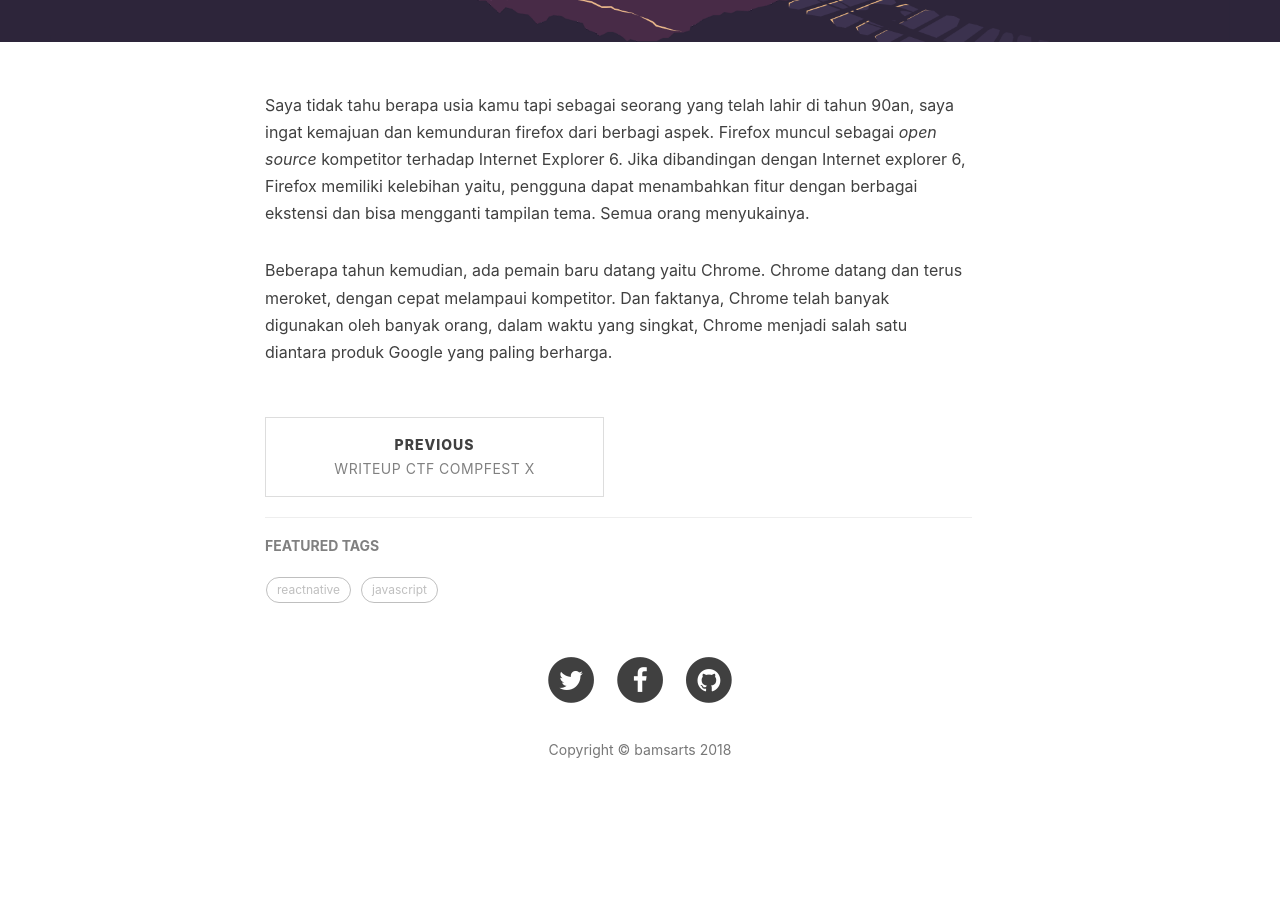
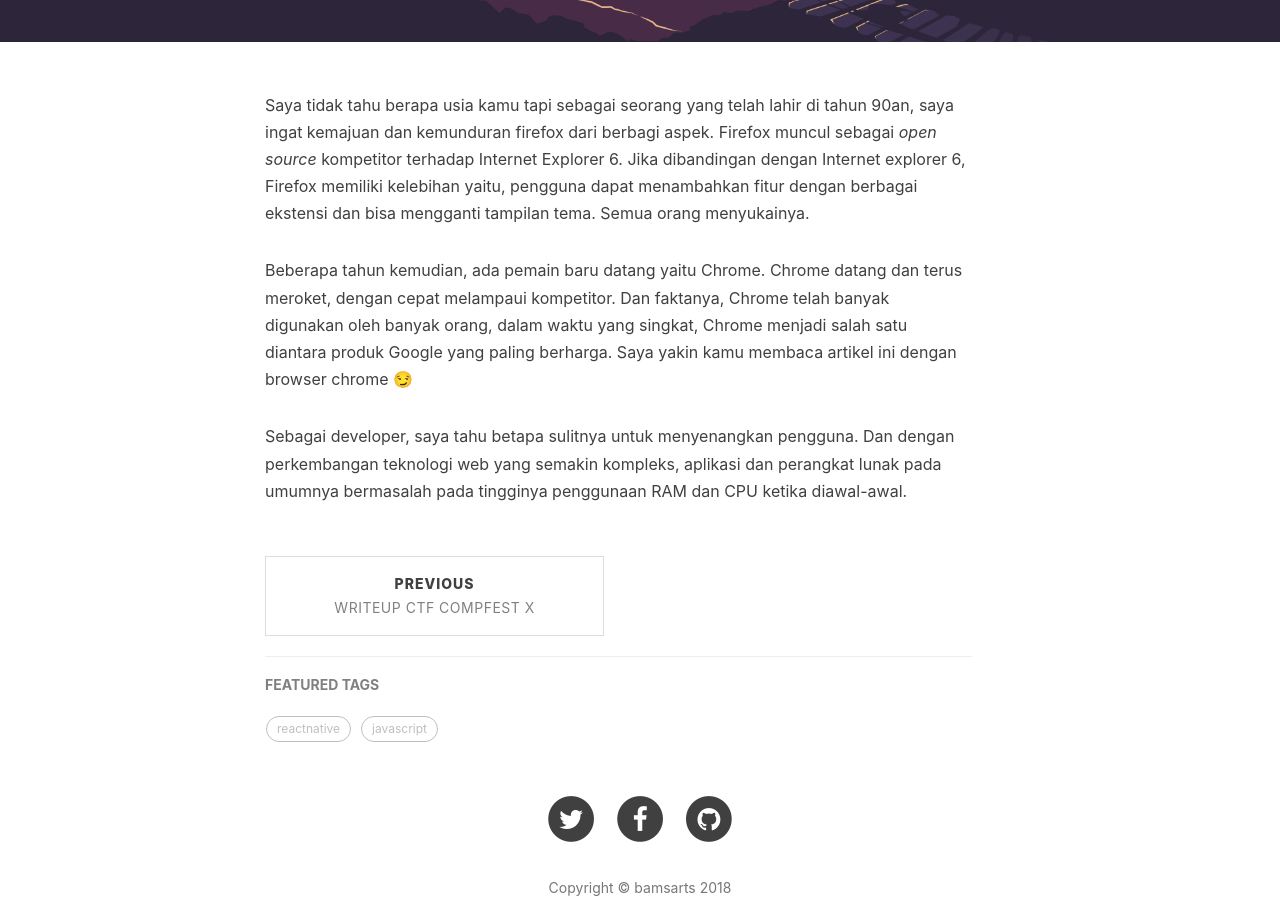
Before and after one commit to bamsarts/bamsarts.github.io, a Jekyll site: the page built from _posts/2018-09-02-Alasan-Kenapa-Harus-Menggunakan-Firefox-Untuk-Web-Development.md, in a window 1280 px wide and 900 px high, scrolled down 536 px. Built offline with Jekyll 4.4.1, drawn with Linux system fonts in a browser that asks for light colours; nearby versions of some CDN libraries; emoji names are drawn with the system emoji font; comment, search, counter and statistics services are not loaded; before the commit the page ends 1389 px from its top, so only the background shows below that.

Commit message:
update post

```diff
--- a/_posts/2018-09-02-Alasan-Kenapa-Harus-Menggunakan-Firefox-Untuk-Web-Development.md
+++ b/_posts/2018-09-02-Alasan-Kenapa-Harus-Menggunakan-Firefox-Untuk-Web-Development.md
@@ -14,4 +14,6 @@
 
 Saya tidak tahu berapa usia kamu tapi sebagai seorang yang telah lahir di tahun 90an, saya ingat kemajuan dan kemunduran firefox dari berbagi aspek. Firefox muncul sebagai _open source_ kompetitor terhadap Internet Explorer 6. Jika dibandingan dengan Internet explorer 6, Firefox memiliki kelebihan yaitu, pengguna dapat menambahkan fitur dengan berbagai ekstensi dan bisa mengganti tampilan tema. Semua orang menyukainya.
 
-Beberapa tahun kemudian, ada pemain baru datang yaitu Chrome. Chrome datang dan terus meroket, dengan cepat melampaui kompetitor. Dan faktanya, Chrome telah banyak digunakan oleh banyak orang, dalam waktu yang singkat, Chrome menjadi salah satu diantara produk Google yang paling berharga.
+Beberapa tahun kemudian, ada pemain baru datang yaitu Chrome. Chrome datang dan terus meroket, dengan cepat melampaui kompetitor. Dan faktanya, Chrome telah banyak digunakan oleh banyak orang, dalam waktu yang singkat, Chrome menjadi salah satu diantara produk Google yang paling berharga. Saya yakin kamu membaca artikel ini dengan browser chrome :smirk:
+
+Sebagai developer, saya tahu betapa sulitnya untuk menyenangkan pengguna. Dan dengan perkembangan teknologi web yang semakin kompleks, aplikasi dan perangkat lunak pada umumnya bermasalah pada tingginya penggunaan RAM dan CPU ketika diawal-awal.
```
